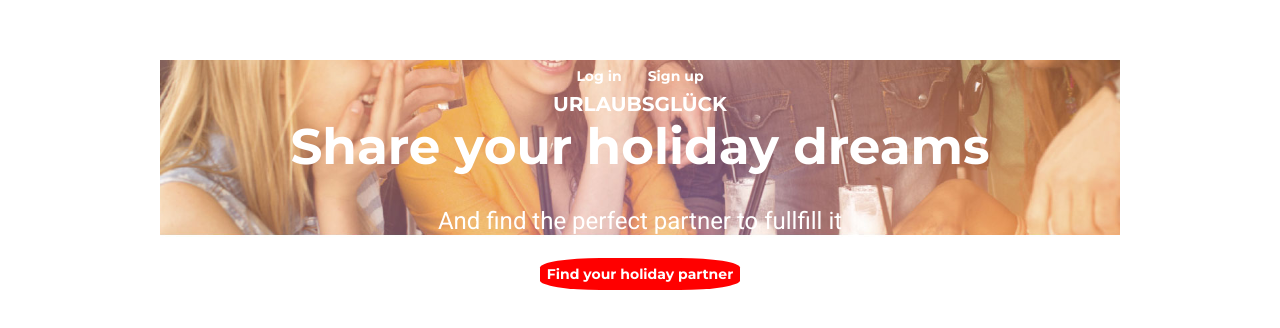
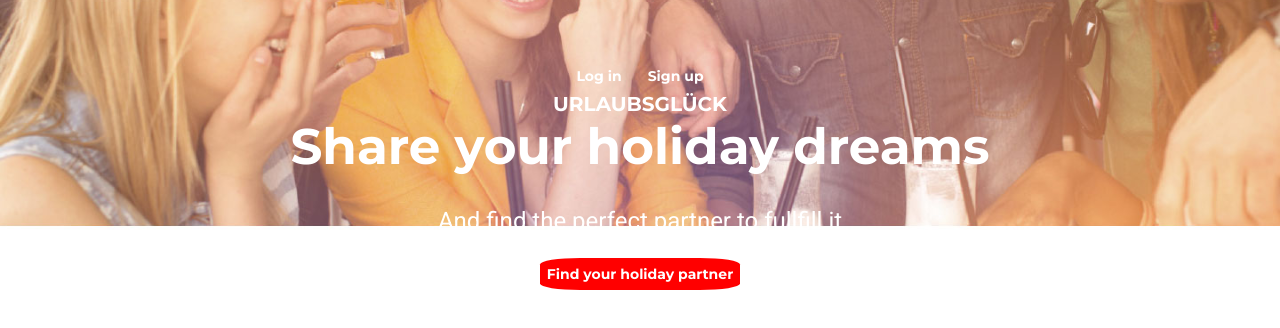
Before and after one commit to Quintis1212/goit-fe-course, a plain HTML site: page html-css/module8/index.html in a window 1280 px wide. Drawn offline with Linux system fonts and the light colour scheme; a web font is replaced by a local one.

Commit message:
module8t

```diff
--- a/html-css/module8/css/styles.css
+++ b/html-css/module8/css/styles.css
@@ -12,17 +12,7 @@ body {
 
 }
 
-
-.wrapper {
-    max-width: 960px;
-    min-width: 320px;
-    margin: auto;
-    padding-top: 60px;
-    margin-bottom: 120px;
-}
-
-.head-section  {
-
+.wrap {
     background-image: url(../images/backimg.jpg);
     background-repeat: no-repeat;
     background-size: cover;
@@ -30,6 +20,21 @@ body {
     background-blend-mode: overlay;
 
 }
+
+
+
+
+
+
+.wrapper {
+    max-width: 960px;
+    min-width: 320px;
+    margin: auto;
+    padding-top: 60px;
+
+}
+
+
 
 
 nav {
@@ -107,5 +112,5 @@ font-size: 50px;
     font-size: 14px;
     padding: 7px;
     background-color: #ff0000;
-    border-radius: 30%;
+    border-radius: 20%;
 }
--- a/html-css/module8/index.html
+++ b/html-css/module8/index.html
@@ -12,8 +12,8 @@
 </head>
 
 <body>
-<main>
 
+<div class="wrap">
     <div class="wrapper">
 
 
@@ -85,6 +85,7 @@
 
 
 
+</div>
 
 
 
@@ -103,7 +104,6 @@
 
 
 
-</main>
 </body>
 
 </html>
```
